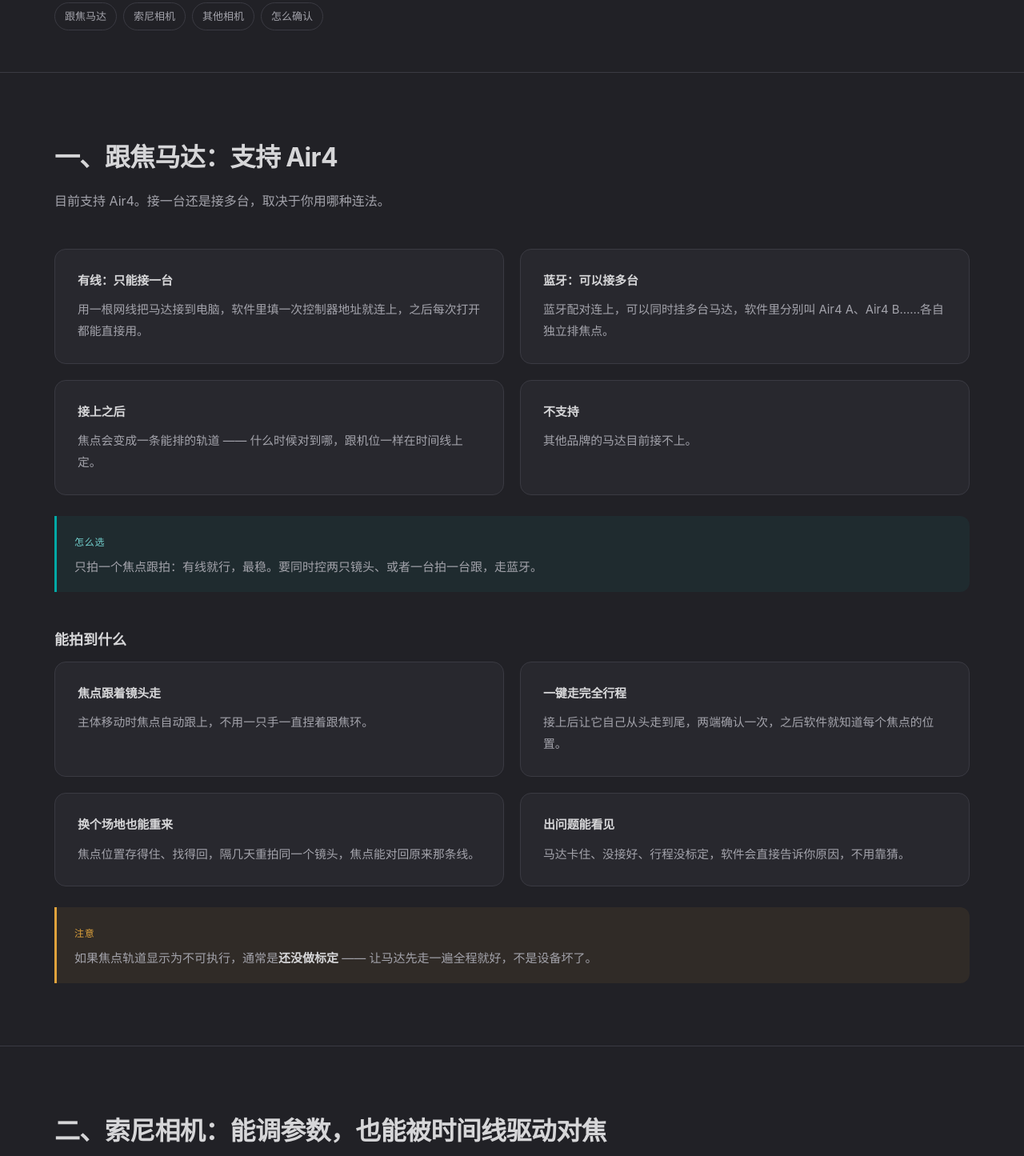
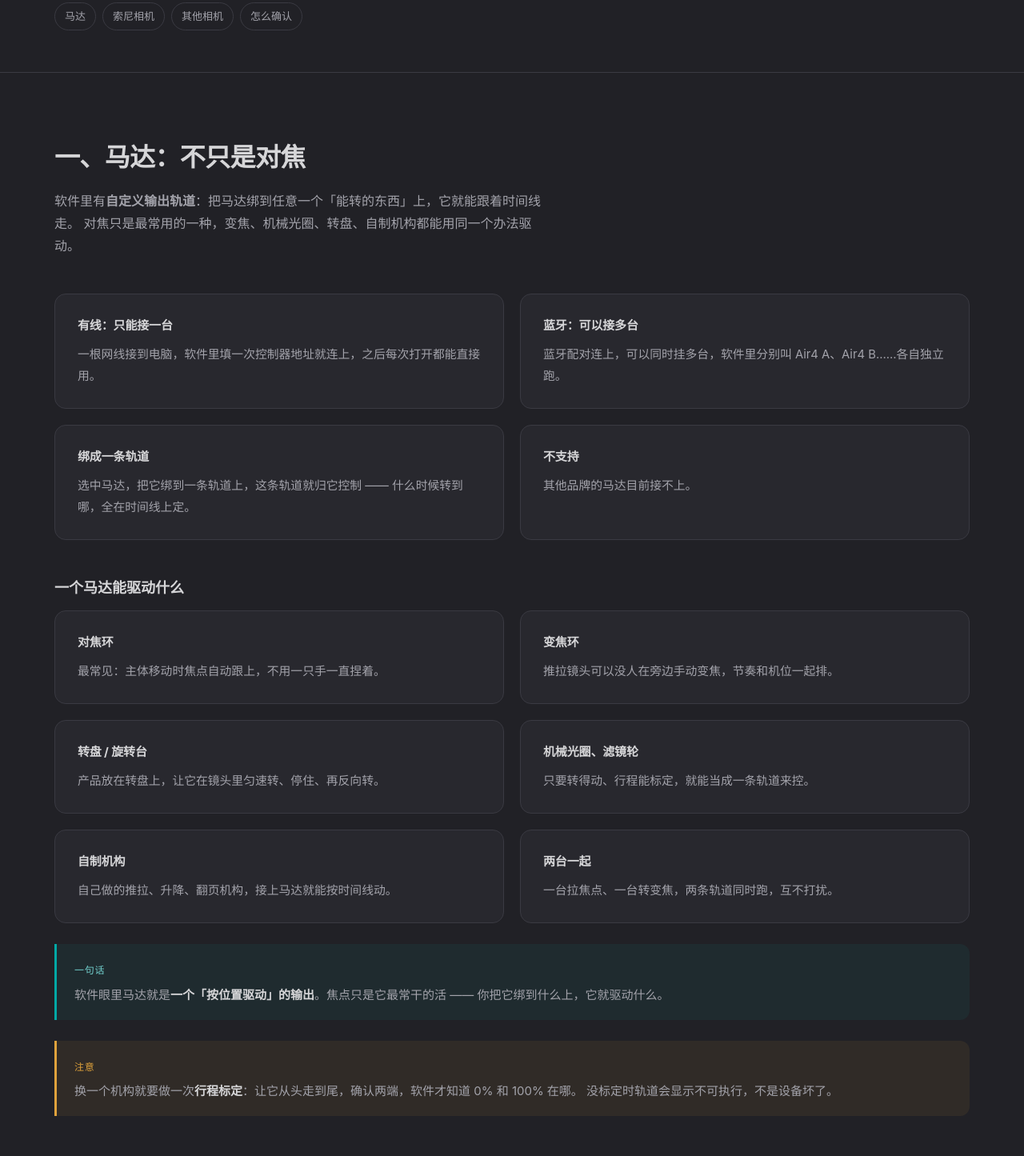
Before and after one commit to Kikuku10/CineArm-Website, a plain HTML site: page devices.html in a window 1280 px wide. Shown: the part 367-1812 px from the top of the page at 80% size. Drawn offline with Linux system fonts and the light colour scheme.

Commit message:
Motors are generalized outputs: custom output tracks can drive zoom, turntables, rigs

```diff
--- a/devices.html
+++ b/devices.html
@@ -3,7 +3,7 @@
 <head>
 <meta charset="utf-8">
 <meta name="viewport" content="width=device-width, initial-scale=1">
-<title>支持的设备：跟焦马达与索尼相机 — CineArm</title>
+<title>支持的设备：马达与索尼相机 — CineArm</title>
 <meta name="description" content="CineArm 支持哪些跟焦马达、索尼相机能控制到什么程度：接上能拍什么、能调什么、哪些不支持。">
 <meta name="theme-color" content="#212126">
 <meta property="og:title" content="支持的设备：跟焦马达与索尼相机 — CineArm">
@@ -48,7 +48,7 @@
       这里写清目前支持到什么程度，避免买回来才发现接不上。
     </p>
     <nav class="toc">
-      <a href="#motor">跟焦马达</a>
+      <a href="#motor">马达</a>
       <a href="#sony">索尼相机</a>
       <a href="#camera">其他相机</a>
       <a href="#check">怎么确认</a>
@@ -58,32 +58,38 @@
 
 <section id="motor" class="first">
   <div class="wrap">
-    <h2 class="h2">一、跟焦马达：支持 Air4</h2>
-    <p class="sub">目前支持 Air4。接一台还是接多台，取决于你用哪种连法。</p>
+    <h2 class="h2">一、马达：不只是对焦</h2>
+    <p class="sub">
+      软件里有<b>自定义输出轨道</b>：把马达绑到任意一个「能转的东西」上，它就能跟着时间线走。
+      对焦只是最常用的一种，变焦、机械光圈、转盘、自制机构都能用同一个办法驱动。
+    </p>
 
     <div class="detail-grid">
-      <div class="detail"><b>有线：只能接一台</b><span>用一根网线把马达接到电脑，软件里填一次控制器地址就连上，之后每次打开都能直接用。</span></div>
-      <div class="detail"><b>蓝牙：可以接多台</b><span>蓝牙配对连上，可以同时挂多台马达，软件里分别叫 Air4 A、Air4 B……各自独立排焦点。</span></div>
-      <div class="detail"><b>接上之后</b><span>焦点会变成一条能排的轨道 —— 什么时候对到哪，跟机位一样在时间线上定。</span></div>
+      <div class="detail"><b>有线：只能接一台</b><span>一根网线接到电脑，软件里填一次控制器地址就连上，之后每次打开都能直接用。</span></div>
+      <div class="detail"><b>蓝牙：可以接多台</b><span>蓝牙配对连上，可以同时挂多台，软件里分别叫 Air4 A、Air4 B……各自独立跑。</span></div>
+      <div class="detail"><b>绑成一条轨道</b><span>选中马达，把它绑到一条轨道上，这条轨道就归它控制 —— 什么时候转到哪，全在时间线上定。</span></div>
       <div class="detail"><b>不支持</b><span>其他品牌的马达目前接不上。</span></div>
     </div>
 
-    <div class="callout">
-      <span class="tag">怎么选</span>
-      <p>只拍一个焦点跟拍：有线就行，最稳。要同时控两只镜头、或者一台拍一台跟，走蓝牙。</p>
+    <h3 style="margin:44px 0 12px;font-size:18px">一个马达能驱动什么</h3>
+    <div class="detail-grid">
+      <div class="detail"><b>对焦环</b><span>最常见：主体移动时焦点自动跟上，不用一只手一直捏着。</span></div>
+      <div class="detail"><b>变焦环</b><span>推拉镜头可以没人在旁边手动变焦，节奏和机位一起排。</span></div>
+      <div class="detail"><b>转盘 / 旋转台</b><span>产品放在转盘上，让它在镜头里匀速转、停住、再反向转。</span></div>
+      <div class="detail"><b>机械光圈、滤镜轮</b><span>只要转得动、行程能标定，就能当成一条轨道来控。</span></div>
+      <div class="detail"><b>自制机构</b><span>自己做的推拉、升降、翻页机构，接上马达就能按时间线动。</span></div>
+      <div class="detail"><b>两台一起</b><span>一台拉焦点、一台转变焦，两条轨道同时跑，互不打扰。</span></div>
     </div>
 
-    <h3 style="margin:44px 0 12px;font-size:18px">能拍到什么</h3>
-    <div class="detail-grid">
-      <div class="detail"><b>焦点跟着镜头走</b><span>主体移动时焦点自动跟上，不用一只手一直捏着跟焦环。</span></div>
-      <div class="detail"><b>一键走完全行程</b><span>接上后让它自己从头走到尾，两端确认一次，之后软件就知道每个焦点的位置。</span></div>
-      <div class="detail"><b>换个场地也能重来</b><span>焦点位置存得住、找得回，隔几天重拍同一个镜头，焦点能对回原来那条线。</span></div>
-      <div class="detail"><b>出问题能看见</b><span>马达卡住、没接好、行程没标定，软件会直接告诉你原因，不用靠猜。</span></div>
+    <div class="callout">
+      <span class="tag">一句话</span>
+      <p>软件眼里马达就是<b>一个「按位置驱动」的输出</b>。焦点只是它最常干的活 —— 你把它绑到什么上，它就驱动什么。</p>
     </div>
 
     <div class="callout warn">
       <span class="tag">注意</span>
-      <p>如果焦点轨道显示为不可执行，通常是<b>还没做标定</b> —— 让马达先走一遍全程就好，不是设备坏了。</p>
+      <p>换一个机构就要做一次<b>行程标定</b>：让它从头走到尾，确认两端，软件才知道 0% 和 100% 在哪。
+         没标定时轨道会显示不可执行，不是设备坏了。</p>
     </div>
   </div>
 </section>
```
Also changed, not shown: en/devices.html (+23 -17 lines), en/faq.html (+2 -1 lines), faq.html (+2 -1 lines), 1 other file.
